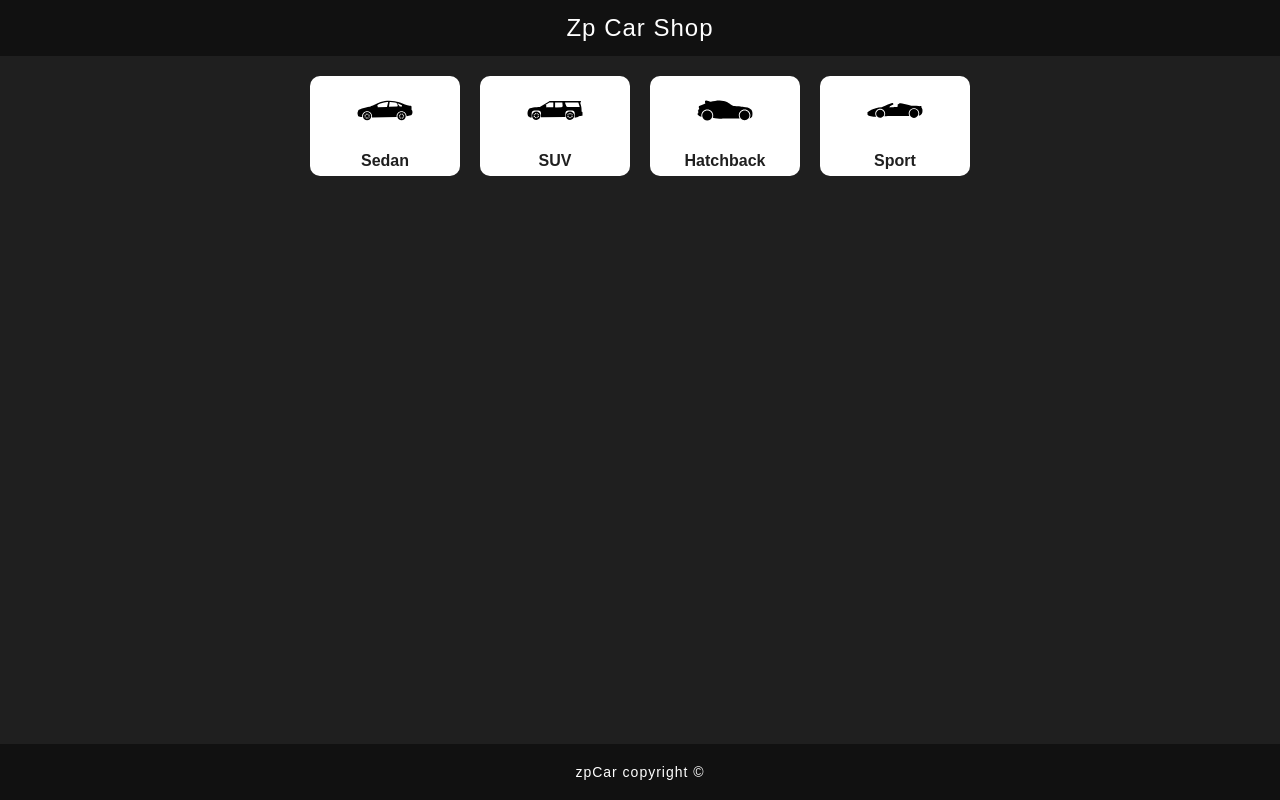
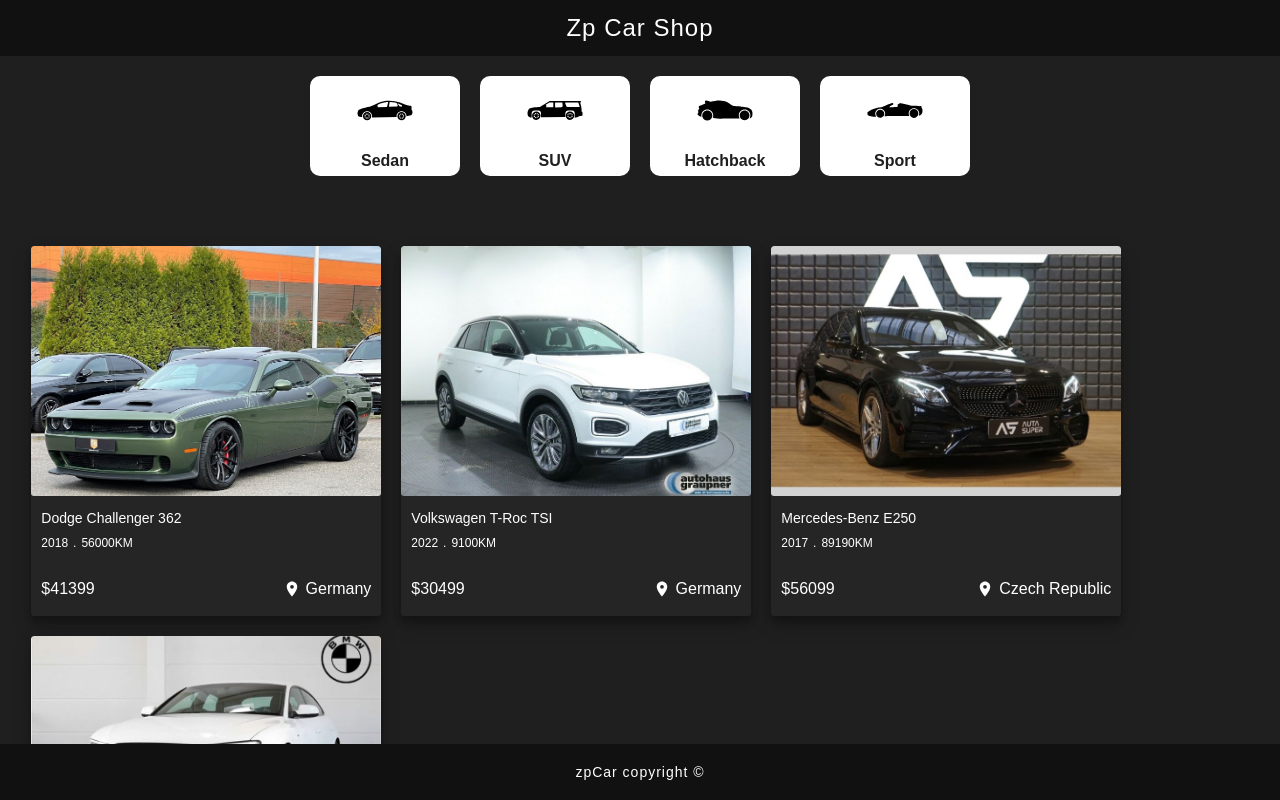
Before and after one commit to hamidazimiazp/zpCar, a Next.js app in the folder app/: page / in a window 1280 px wide. Built offline with nearby package versions, Linux system fonts and the light colour scheme.

Commit message:
update car list component and use it in Home page

```diff
--- a/app/src/components/templates/carList/carList.js
+++ b/app/src/components/templates/carList/carList.js
@@ -3,17 +3,11 @@
 import Card from "@/components/modules/CarCard/Card";
 import styles from "./carList.module.css";
 
-const CarList = () => {
-  const [cars, setCars] = useState([]);
-
-  useEffect(() => {
-    setCars(getCars());
-  }, []);
-
+const CarList = ({ data }) => {
   return (
     <div className={styles.carList}>
-      {cars &&
-        cars.map((car) => {
+      {data &&
+        data.map((car) => {
           return <Card key={car.id} data={car} />;
         })}
     </div>
--- /dev/null
+++ b/app/src/pages/cars/cars.module.css
@@ -0,0 +1,3 @@
+.backButton {
+  width: 150px;
+}
--- a/app/src/pages/index.js
+++ b/app/src/pages/index.js
@@ -1,10 +1,14 @@
 import FilterButtons from "@/components/modules/FilterButtons/FilterButtons";
+import CarList from "@/components/templates/carList/carList";
+import getCars from "@/data/carsData";
 import React from "react";
 
 const index = () => {
+  const selectedData = getCars().slice(0, 4);
   return (
     <div>
       <FilterButtons />
+      <CarList data={selectedData} />
     </div>
   );
 };
```
Also changed, not shown: app/src/pages/cars/index.js (+9 -2 lines).
